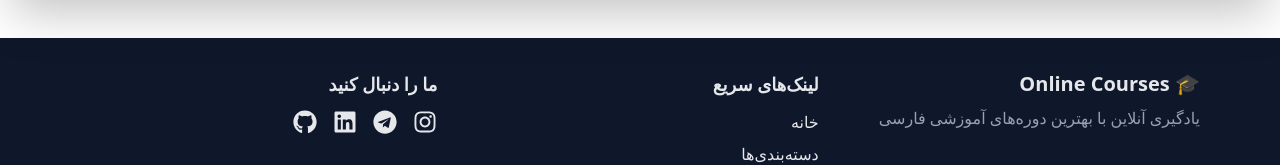
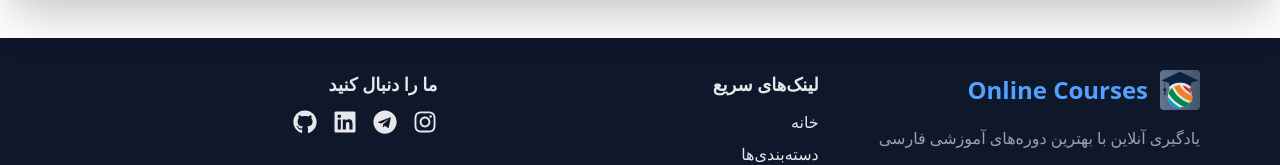
Before and after one commit to mostafa0824/Amoozly, a React (Vite) app: page / in a window 1280 px wide. Shown: the part 1206-1371 px from the top of the page. Built offline with nearby package versions, Linux system fonts and the light colour scheme; no server answers.

Commit message:
logo & navigate to home

```diff
--- a/src/Components/Footer/index.jsx
+++ b/src/Components/Footer/index.jsx
@@ -1,8 +1,9 @@
 import React from "react";
-import { Link } from "react-router-dom";
+import { Link, useNavigate } from "react-router-dom";
 import { FaInstagram, FaTelegram, FaLinkedin, FaGithub } from "react-icons/fa";
 
 export default function Footer() {
+  const navigate=useNavigate()
   return (
     <footer className="bg-slate-900 text-gray-200 mt-10">
       {/* بخش بالا */}
@@ -10,7 +11,10 @@ export default function Footer() {
 
         {/* توضیحات سایت */}
         <div>
-          <h3 className="text-xl font-bold mb-2">🎓 Online Courses</h3>
+          <div onClick={()=>navigate('/')} className="text-2xl font-bold text-blue-400 flex items-center gap-3 mb-4 cursor-pointer">
+          <img className="w-10 h-10 bg-gradient-to-r from-slate-500 to-slate-600 hover:from-slate-600 hover:to-slate-700 rounded transition-all duration-400" src="/images/logo.png" alt="logo" />
+          Online Courses
+        </div>
           <p className="text-gray-400">
             یادگیری آنلاین با بهترین دوره‌های آموزشی فارسی
           </p>
```
